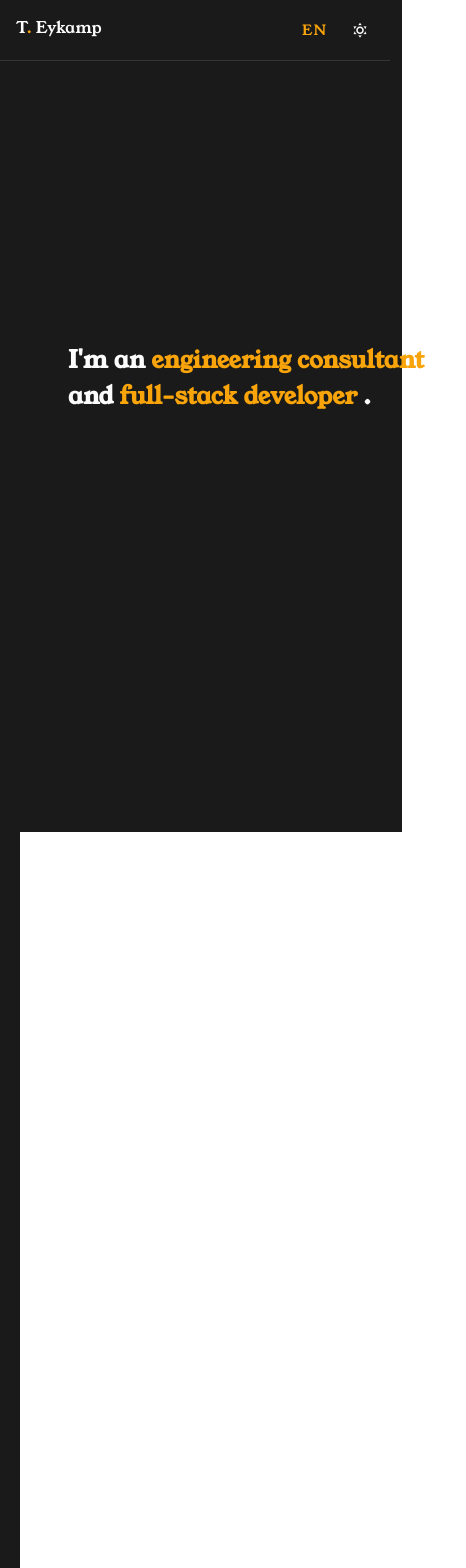
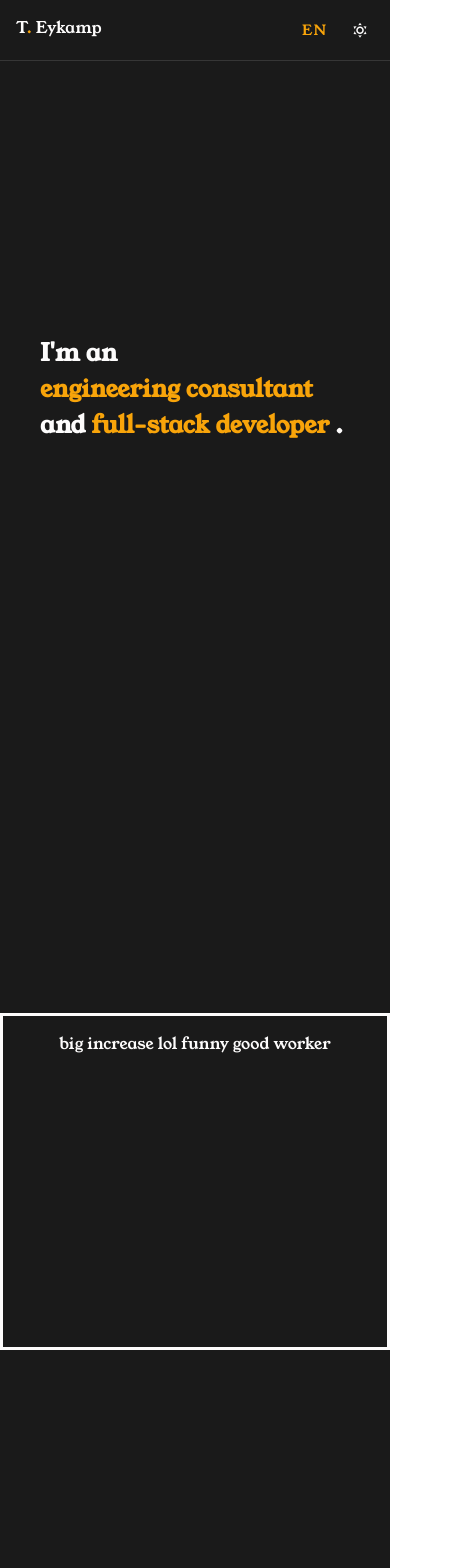
Before and after one commit to teykamp/homepage, a Vue app: page / in a window 390 px wide. Shown: the top 1568 px of the page, 466 px wide, since content can reach past the window. Built offline with nearby package versions, Linux system fonts and the light colour scheme.

Commit message:
fix issue with mobile overflow

```diff
--- a/src/App.vue
+++ b/src/App.vue
@@ -7,7 +7,8 @@
         `${store.darkMode ? store.darkColor.text : store.lightColor.text}`,
       'position': 'fixed',
       'top': 0,
-      'width': '100%'
+      'width': '100%',
+      'z-index': 99,
     }">
       <v-container class="d-flex">
         <p>T<span :style="{
@@ -60,4 +61,9 @@ html {
   scrollbar-width: none;
   -ms-overflow-style: none;
 }
+
+* {
+  transition-property: background-color, color;
+  transition: 500ms;
+}
 </style>
--- a/src/components/MainContent.vue
+++ b/src/components/MainContent.vue
@@ -1,28 +1,28 @@
 <template>
-  <v-row
-    class="d-flex"
+  <div
+    :class="mdAndUp ? 'd-flex' : ''"
   >
     <v-sheet
       :style="{
         ...colors,
         'height': '100vh',
-
+        'width': `${mdAndUp ? '50%' : '100%'}`,
       }">
         <v-sheet :style="{
           ...colors,
-          'height': '40vh',
+          'height': '35vh',
         }"></v-sheet>
-      <v-container class="d-flex ml-16">
-        <h2>
+      <v-container class="d-flex pa-10">
+        <h2 :class="mdAndUp ? 'ml-16' : ''">
           {{ text.en.title[0] }}
           <span
             @click="scrollTop('jobOne')"
-            class="d-inline"
+            style="white-space: nowrap;"
           >{{ text.en.title[1] }}</span>
           {{ text.en.title[2] }}
           <span
             @click="scrollTop('jobTwo')"
-            class="d-inline"
+            style="white-space: nowrap;"
           >{{ text.en.title[3] }}</span>
           {{ text.en.title[4] }}
         </h2>
@@ -32,6 +32,7 @@
       :style="{
         ...colors,
         'height': '100vh',
+        'width': `${mdAndUp ? '50%' : '100%'}`,
     }">
       <v-sheet :style="{
         ...colors,
@@ -41,19 +42,24 @@
         :style="{
         ...colors,
         'height': '40vh',
+        'border': 'solid'
         }"
         class="d-flex justify-center">
+        big increase
+        lol
+        funny
+        good worker
       </v-container>
     </v-sheet>
-  </v-row>
+  </div>
 </template>
 
 <script setup lang="ts">
 import { computed } from 'vue'
 import { useDarkModeStore, useLanguageStore } from '../stores/Store'
-// import { useDisplay } from 'vuetify'
+import { useDisplay } from 'vuetify'
 
-// const { xs, mdAndUp } = useDisplay()
+const { mdAndUp } = useDisplay()
 
 const darkMode = useDarkModeStore()
 const language = useLanguageStore()
```
